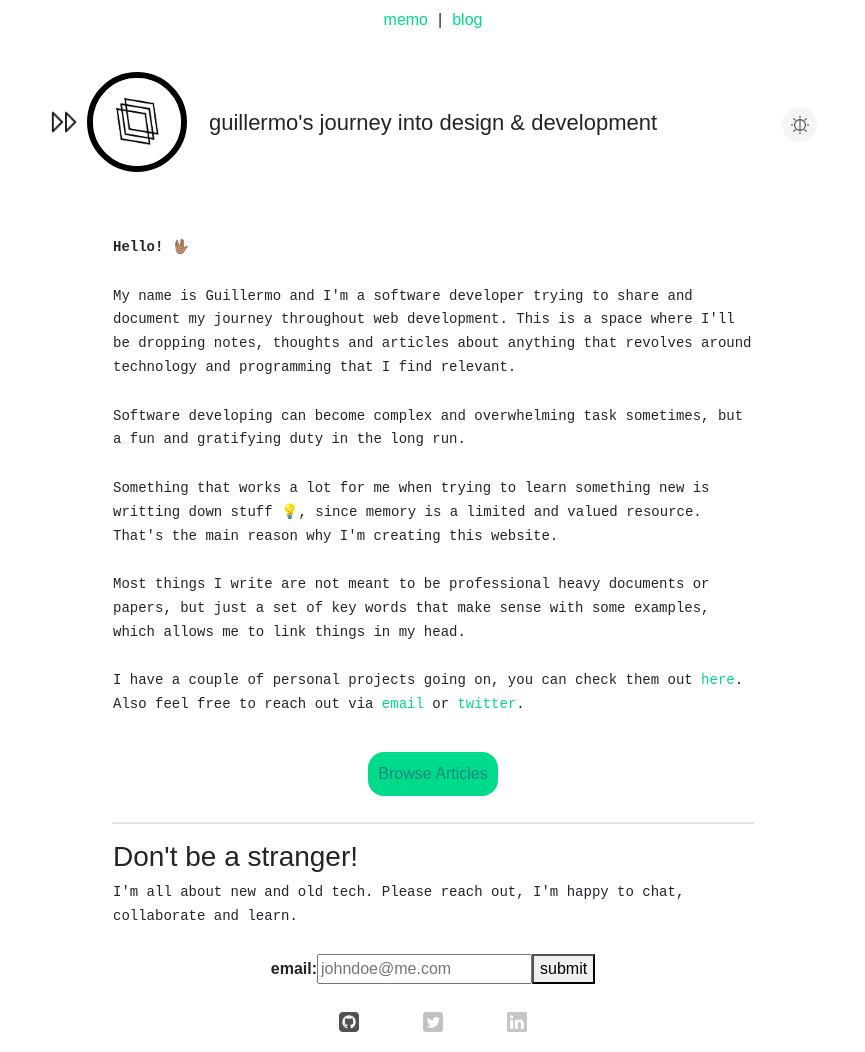
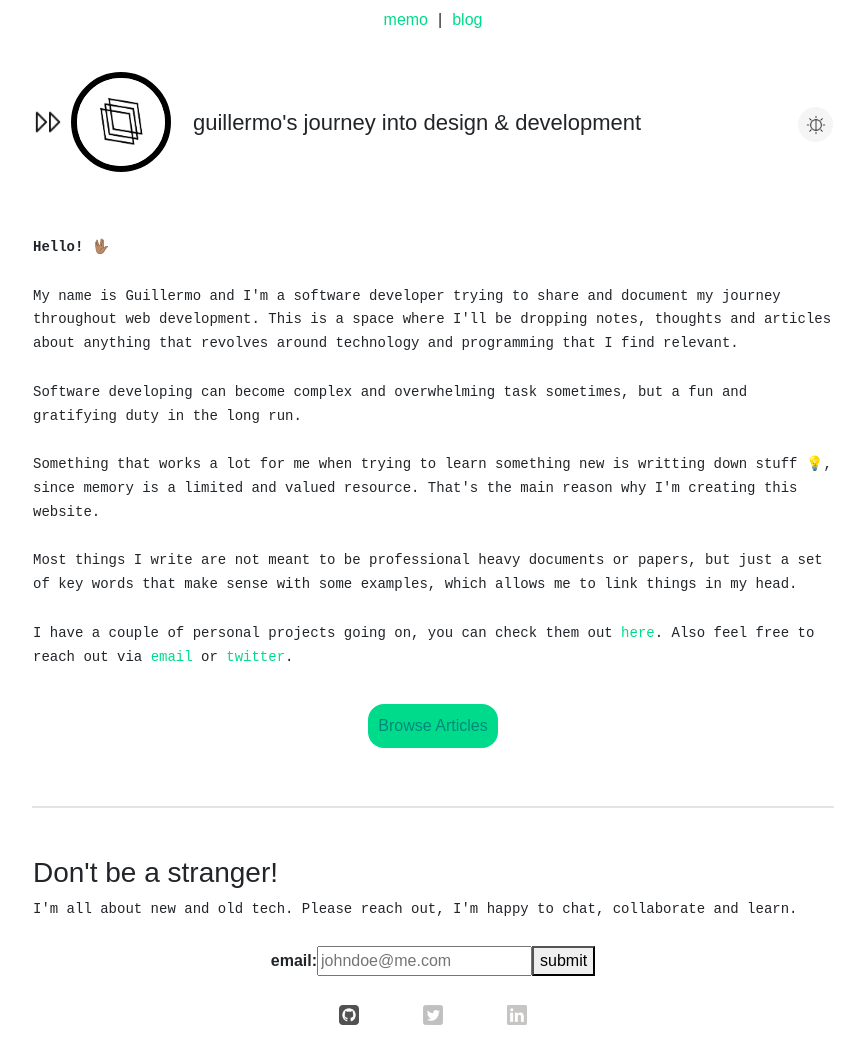
Before and after one commit to memoev/logmemo.com, a Gatsby site: page / in a window 1280 px wide. Shown: the whole page, without its empty margins (207-1072 px from the left). Built offline with nearby package versions, Linux system fonts and the light colour scheme; Gatsby itself is replaced by a stand-in of ours.

Commit message:
:iphone: response widths + a little transition anims
response widths + a little transition anims

```diff
--- a/src/styles/global.css
+++ b/src/styles/global.css
@@ -1,6 +1,7 @@
 body{
     font-family: "Inter UI Regular", sans-serif;
     font-style: normal;
+    transition: 0.5s;
 }
 
 p {
@@ -17,7 +18,7 @@ nav {
 }
 
 form {
-    width: 50%;
+    width: 800px;
     margin: 0 auto;
 }
 
@@ -31,7 +32,9 @@ footer {
 
 hr {
     border: 1px solid #e3e4e6;
-    width: 50%;
+    width: 800px;
+    margin-top: 3em;
+    margin-bottom: 3em;
 }
 
 a {
@@ -47,14 +50,14 @@ a:hover {
 }
 
 div.main {
-    width: 60%;
+    width: 800px;
     margin: 0 auto;
     margin-top: 2em;
     position: relative;
 }
 
 div.me {
-    width: 50%;
+    width: 800px;
     margin: 0 auto;
     margin-top: 4em;
 }
@@ -101,13 +104,13 @@ span.header {
     width: 70%;
 }
 
-@media screen and (max-width: 1100px) {
+@media screen and (max-width: 1200px) {
     span.header {
         font-size: 18px;
     }
 }
 
-@media screen and (max-width: 900px) {
+@media screen and (max-width: 950px) {
     form, hr, div.main, div.me, div.posts, div.blog-post-container {
         width: 70%;
     }
@@ -117,7 +120,7 @@ span.header {
     }
 }
 
-@media screen and (max-width: 600px) {
+@media screen and (max-width: 700px) {
     form, hr, div.main, div.me, div.posts, div.blog-post-container {
         width: 90%;
     }
@@ -133,6 +136,7 @@ img.logo {
     border-radius: 6em;
     border: 6px solid #000;
     margin: auto;
+    transition: 0.5s;
 }
 
 .hover:hover span.header {
@@ -147,6 +151,7 @@ img.arrows {
     width: 30px;
     height: 30px;
     margin-right: 0.5em;
+    transition: 0.5s;
 }
 
 img.darkmode-img {
```
